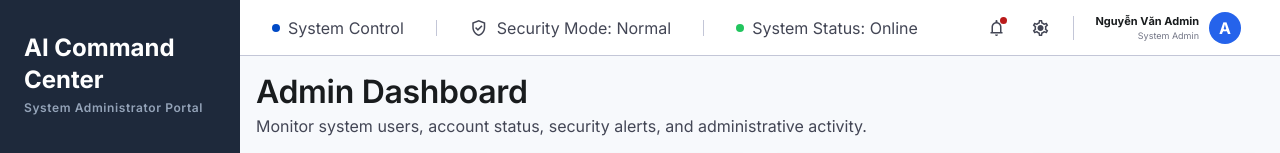
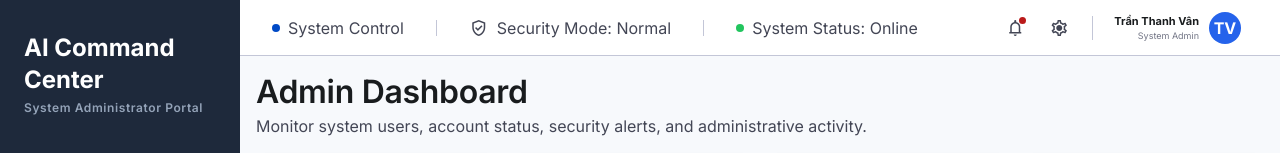
Before and after one commit to VoPhamKhanhDuy/AI-Parking-Building-FE, a React (Vite) app: page /admin-dashboard in a window 1280 px wide. Shown: the top 153 px of the page. Built offline with nearby package versions, Linux system fonts and the light colour scheme; no server answers.

Commit message:
Fix name Profile

```diff
--- a/src/mock-data/adminProfile.js
+++ b/src/mock-data/adminProfile.js
@@ -1,6 +1,6 @@
 export const adminProfileData = {
-  initials: 'NA',
-  name: 'Nguyễn Văn Admin',
+  initials: 'TV',
+  name: 'Trần Thanh Vân',
   role: 'System Administrator',
   gate: 'Control Center Room 301',
   department: 'Information Technology',
--- a/src/mock-data/managerProfile.js
+++ b/src/mock-data/managerProfile.js
@@ -1,5 +1,5 @@
 export const managerProfileData = {
-  initials: 'M',
+  initials: 'NM',
   name: 'Nguyễn Hoàng Minh',
   role: 'Parking Facility Manager',
   title: 'Operations Manager',
--- a/src/mock-data/staffProfile.js
+++ b/src/mock-data/staffProfile.js
@@ -1,6 +1,6 @@
 export const staffProfileData = {
-  initials: 'PS',
-  name: 'Parking Staff',
+  initials: 'NA',
+  name: 'Nguyễn Văn An',
   role: 'Entry Gate Operator',
   gate: 'Entry Gate A',
   department: 'Parking Operations',
--- a/src/mock-data/users.js
+++ b/src/mock-data/users.js
@@ -11,7 +11,7 @@ export const demoUsers = [
 ]
 
 export const mockUsers = [
-  { id: 1, email: 'sysadmin.parking@gmail.com', password: 'Admin@2026', name: 'Nguyễn Văn Admin', role: 'Admin' },
+  { id: 1, email: 'sysadmin.parking@gmail.com', password: 'Admin@2026', name: 'Trần Thanh Vân', role: 'Admin' },
   { id: 2, email: 'security.admin.parking@gmail.com', password: 'Admin@2026', name: 'Trần Quốc Bảo', role: 'Admin' },
   { id: 3, email: 'support.admin.parking@gmail.com', password: 'Admin@2026', name: 'Lê Minh Hưng', role: 'Admin' },
 
--- a/src/pages/AuditLogs/auditLogsService.js
+++ b/src/pages/AuditLogs/auditLogsService.js
@@ -93,5 +93,5 @@ export const initialSecurityEvents = [
   { time: 'Today 14:10', event: 'Failed login attempt', account: 'unknown@parking.vn', severity: 'Medium', severityClass: 'text-secondary', status: 'Review' },
   { time: 'Today 12:45', event: 'Password reset request', account: 'Phạm Thu Hà', severity: 'Low', severityClass: 'text-slate-500', status: 'Pending' },
   { time: 'Today 10:30', event: 'Suspended account access blocked', account: 'Lê Minh Khoa', severity: 'High', severityClass: 'text-error', status: 'Resolved' },
-  { time: 'Today 09:05', event: 'Admin login verified', account: 'Nguyễn Văn Admin', severity: 'Low', severityClass: 'text-slate-500', status: 'Success' }
+  { time: 'Today 09:05', event: 'Admin login verified', account: 'Trần Thanh Vân', severity: 'Low', severityClass: 'text-slate-500', status: 'Success' }
 ]
--- a/src/pages/Dashboard/AdminDashboardPage.jsx
+++ b/src/pages/Dashboard/AdminDashboardPage.jsx
@@ -282,8 +282,8 @@ function AdminDashboardPage() {
             <span className="top-divider" />
             <div className="menu-anchor">
               <button className="profile-button" onClick={() => setOpenMenu(openMenu === 'profile' ? null : 'profile')}>
-                <span><strong>Nguyễn Văn Admin</strong><small>System Admin</small></span>
-                <b>A</b>
+                <span><strong>Trần Thanh Vân</strong><small>System Admin</small></span>
+                <b>TV</b>
               </button>
               {openMenu === 'profile' && (
                 <div className="action-menu compact profile-menu">
--- a/src/pages/Notifications/AdminNotificationsPage.jsx
+++ b/src/pages/Notifications/AdminNotificationsPage.jsx
@@ -108,7 +108,7 @@ function AdminNotificationsPage() {
           <div className="flex items-center gap-3">
             <div className="w-9 h-9 rounded bg-primary/20 text-primary flex items-center justify-center font-bold text-sm">NA</div>
             <div>
-              <p className="text-white text-body-sm font-medium">Nguyễn Văn Admin</p>
+              <p className="text-white text-body-sm font-medium">Trần Thanh Vân</p>
               <p className="text-slate-500 text-[11px] uppercase tracking-tight">System Admin</p>
             </div>
           </div>
@@ -156,8 +156,8 @@ function AdminNotificationsPage() {
             <span className="top-divider" />
             <div className="menu-anchor">
               <button className="profile-button" onClick={() => setOpenMenu(openMenu === 'profile' ? null : 'profile')}>
-                <span><strong>Nguyễn Văn Admin</strong><small>System Admin</small></span>
-                <b>A</b>
+                <span><strong>Trần Thanh Vân</strong><small>System Admin</small></span>
+                <b>TV</b>
               </button>
               {openMenu === 'profile' && (
                 <div className="action-menu compact profile-menu">
--- a/src/pages/StaffProfile/AdminProfilePage.jsx
+++ b/src/pages/StaffProfile/AdminProfilePage.jsx
@@ -130,9 +130,9 @@ function AdminProfilePage() {
         </nav>
         <div className="p-6 mt-auto border-t border-slate-700/50">
           <div className="flex items-center gap-3">
-            <div className="w-9 h-9 rounded bg-primary/20 text-primary flex items-center justify-center font-bold text-sm">NA</div>
+            <div className="w-9 h-9 rounded bg-primary/20 text-primary flex items-center justify-center font-bold text-sm">{profile.initials}</div>
             <div>
-              <p className="text-white text-body-sm font-medium">Nguyễn Văn Admin</p>
+              <p className="text-white text-body-sm font-medium">{profile.name}</p>
               <p className="text-slate-500 text-[11px] uppercase tracking-tight">System Admin</p>
             </div>
           </div>
@@ -180,8 +180,8 @@ function AdminProfilePage() {
             <span className="top-divider" />
             <div className="menu-anchor">
               <button className="profile-button" onClick={() => setOpenMenu(openMenu === 'profile' ? null : 'profile')}>
-                <span><strong>Nguyễn Văn Admin</strong><small>System Admin</small></span>
-                <b>A</b>
+                <span><strong>{profile.name}</strong><small>System Admin</small></span>
+                <b>{profile.initials}</b>
               </button>
               {openMenu === 'profile' && (
                 <div className="action-menu compact profile-menu">
--- a/src/pages/StaffProfile/StaffProfilePage.css
+++ b/src/pages/StaffProfile/StaffProfilePage.css
@@ -1,5 +1,5 @@
 .staff-profile-page { width: 100%; max-width: 1200px; margin: 0 auto; }
-.staff-page-heading { margin-bottom: 20px; }.staff-breadcrumb { display: flex; margin-bottom: 7px; align-items: center; gap: 5px; font-size: 10px; }.staff-breadcrumb button { padding: 0; border: 0; background: transparent; color: #737686; cursor: pointer; }.staff-breadcrumb button:hover { color: #004ac6; }.staff-breadcrumb span { font-size: 14px; }.staff-page-heading h1 { margin: 0; font-size: 26px; letter-spacing: -.02em; }.staff-page-heading > p { margin: 3px 0 0; color: #434655; font-size: 12px; }
+.staff-page-heading { margin-bottom: 20px; }.staff-breadcrumb { display: flex; margin-bottom: 7px; align-items: center; gap: 5px; font-size: 10px; }.staff-breadcrumb button { padding: 0; border: 0; background: transparent; color: #737686; cursor: pointer; }.staff-breadcrumb button:hover { color: #004ac6; }.staff-breadcrumb span { font-size: 14px; }.staff-page-heading h1 { margin: 0; font-size: 26px; font-weight: 700; letter-spacing: -.02em; }.staff-page-heading > p { margin: 3px 0 0; color: #434655; font-size: 12px; }
 .profile-top-grid, .profile-middle-grid { display: grid; margin-bottom: 17px; gap: 17px; }.profile-top-grid { grid-template-columns: minmax(300px,5fr) minmax(0,7fr); }.profile-middle-grid { grid-template-columns: repeat(2,minmax(0,1fr)); }
 .profile-card { padding: 20px; border: 1px solid rgba(195,198,215,.45); border-radius: 10px; background: white; box-shadow: 0 2px 8px rgba(15,23,42,.04); }.profile-card h2 { margin: 0 0 19px; font-size: 14px; }
 .staff-identity { display: flex; margin-bottom: 18px; align-items: center; gap: 13px; }.staff-identity > span { display: grid; width: 54px; height: 54px; flex: 0 0 54px; place-items: center; border-radius: 50%; background: #2563eb; color: white; font-size: 18px; font-weight: 700; }.staff-identity strong { display: block; font-size: 18px; }.staff-identity p { margin: 3px 0 0; color: #004ac6; font-size: 11px; font-weight: 600; }
```
